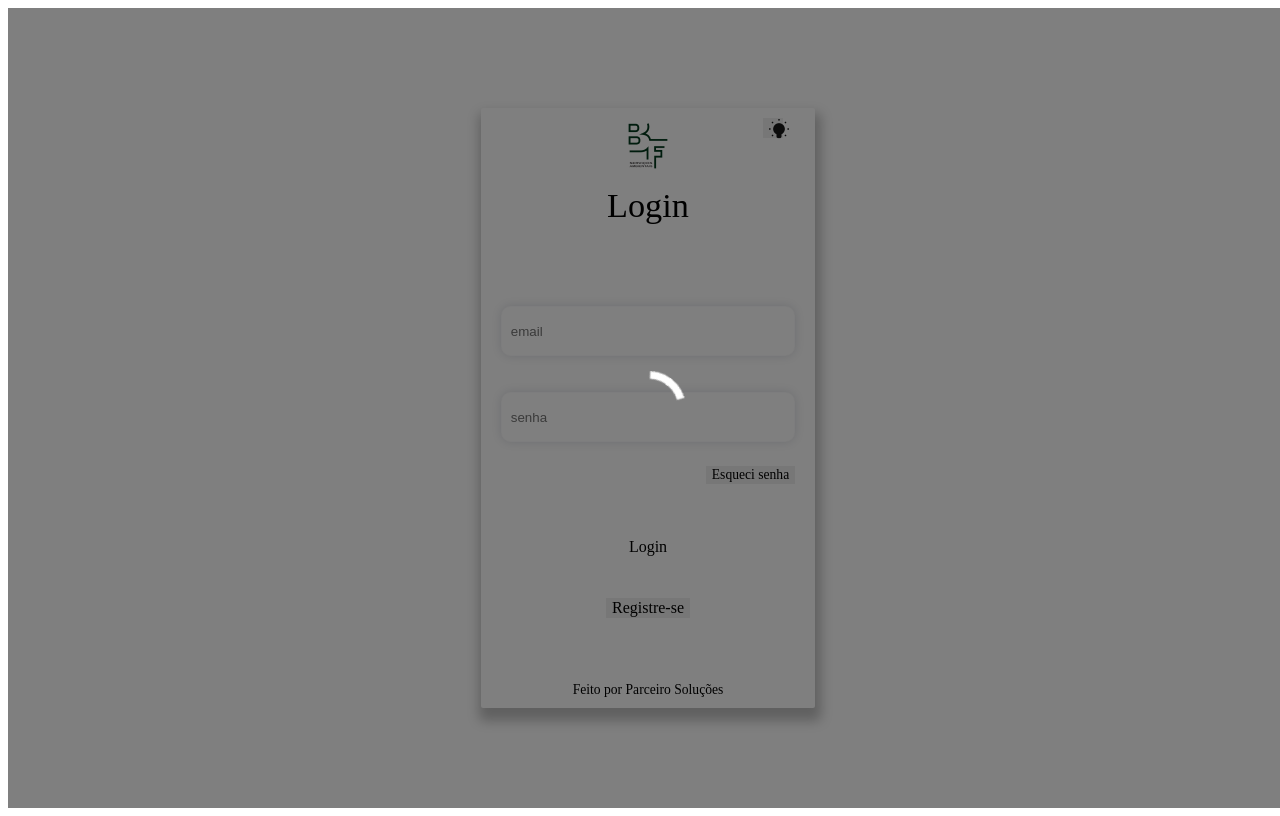
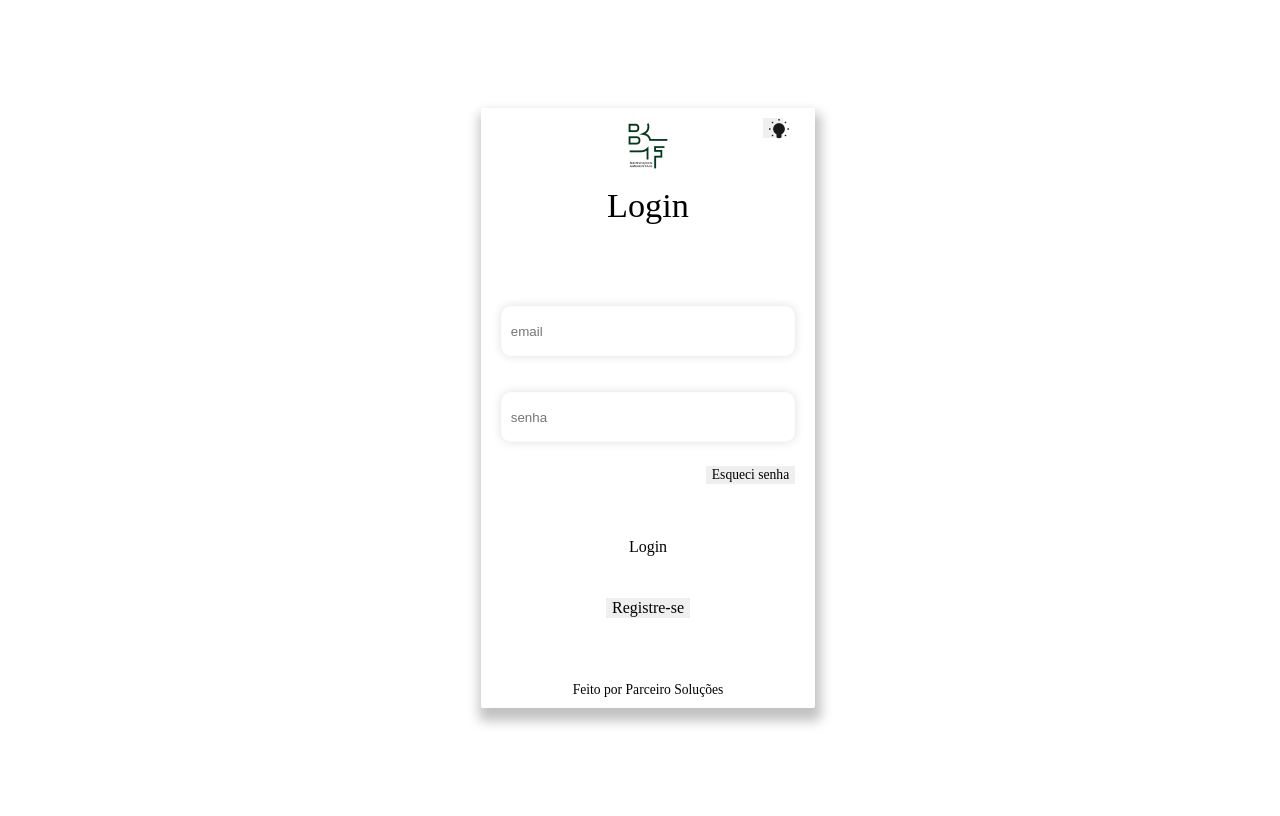
Before and after one commit to VinicioSales/inventoryStoragePagesComponents, an Angular app: page / in a window 1280 px wide. Built offline with nearby package versions, Linux system fonts and the light colour scheme.

Commit message:
feat: Add carregamento no login

```diff
--- a/src/app/components/login/login.component.ts
+++ b/src/app/components/login/login.component.ts
@@ -26,7 +26,7 @@ export class LoginComponent {
   @Input() valorSenha?: string;
   @Input() mensagemModal: string = '';
 
-  carregando: boolean = true;
+  carregando: boolean = false;
   mostrarModal: boolean = false;
 
   //NOTE - navegarRotaEsqueciSenha
@@ -107,6 +107,8 @@ export class LoginComponent {
           localStorage.setItem('token_de_autenticacao', token);
           this.router.navigate(['/home']);
         }
+
+        this.carregando = false;
       },
       error: (error: HttpErrorResponse) => {
         switch (error.status) {
@@ -130,16 +132,19 @@ export class LoginComponent {
             console.error(error);
             this.exibirMensagemModal(`Erro desconhecido: ${error.message}`);
         }
+
+        this.carregando = false;
       }
     });
   }
 
   //NOTE - onLogin
   onLogin() {
+    debugger;
     this.carregando = true;
-    // const credenciaisValidadas =  this.validarCredenciais();
-    // if (credenciaisValidadas) {
-    //   this.logar();
-    // }
+    const credenciaisValidadas =  this.validarCredenciais();
+    if (credenciaisValidadas) {
+      this.logar();
+    }
   }
 }
```
